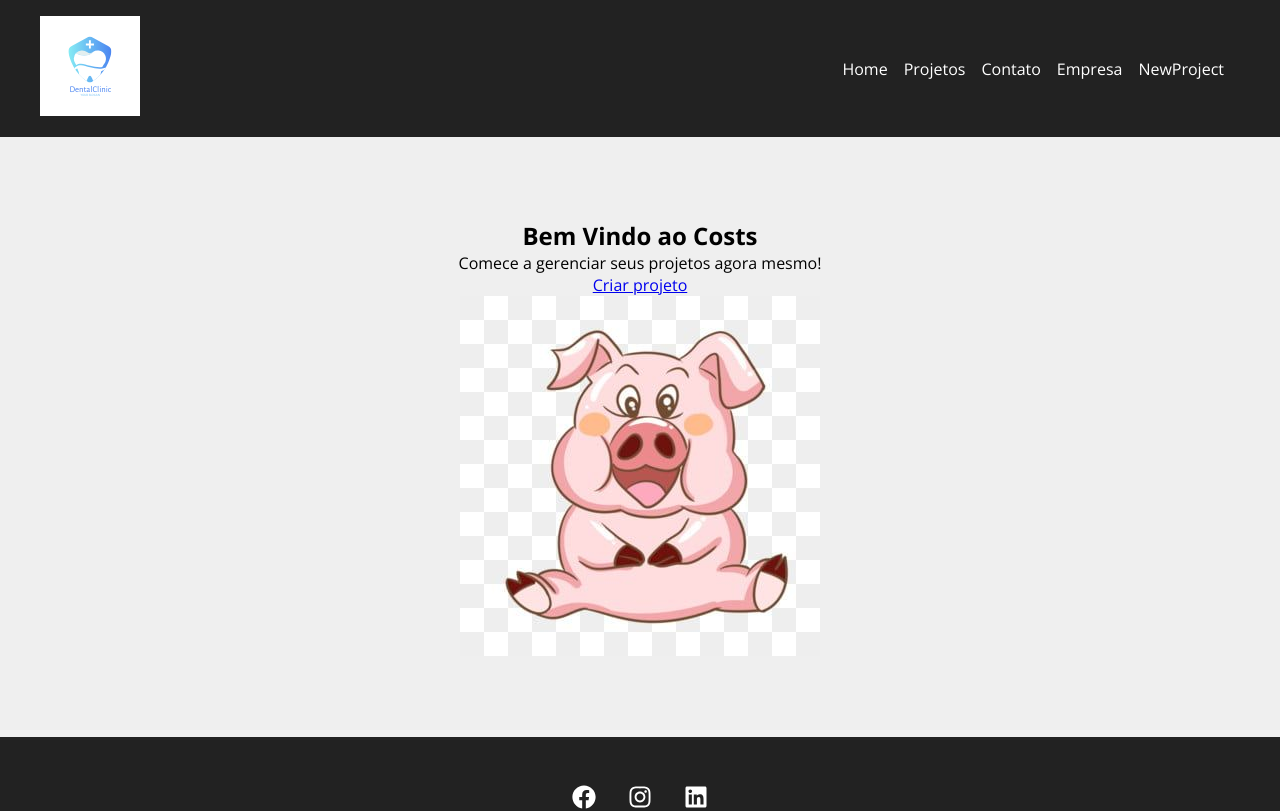
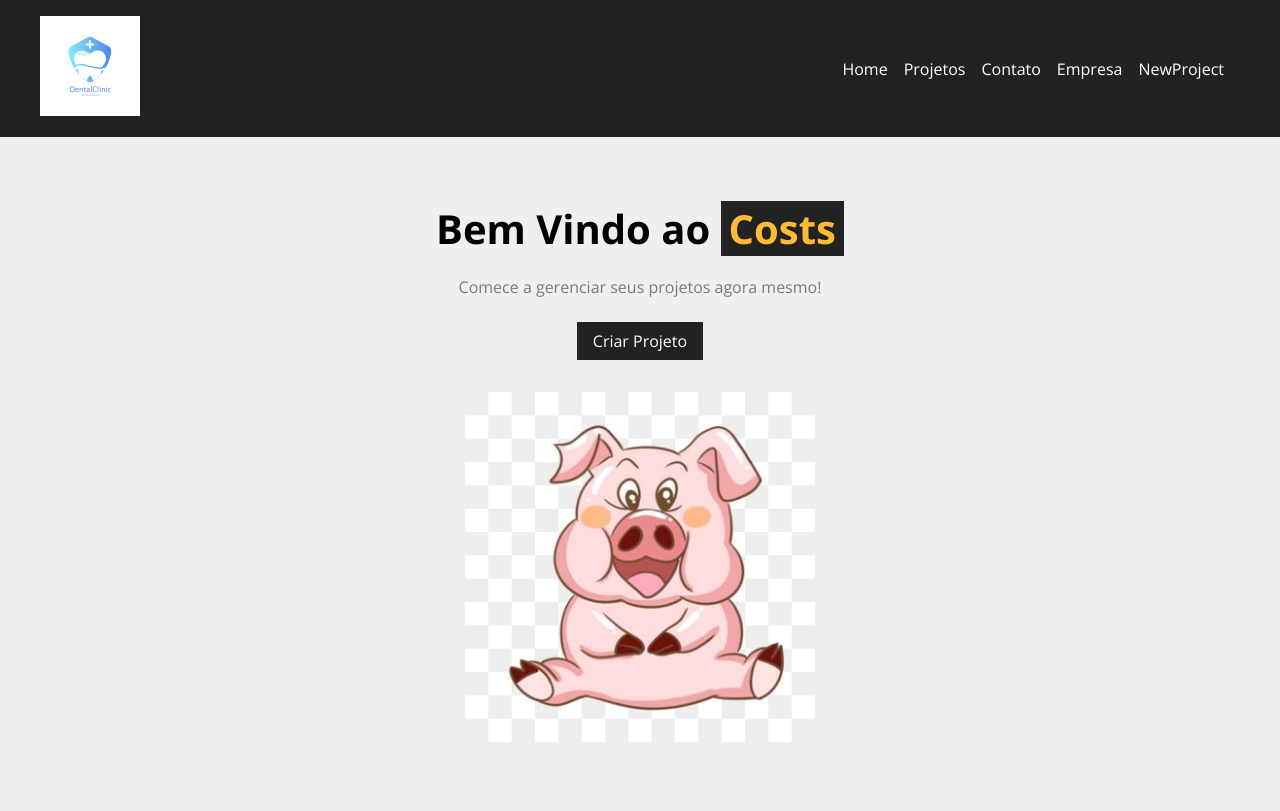
Before and after one commit to devlucasjac/costsreact, a React (Create React App) app: page / in a window 1280 px wide. Shown: the top 811 px of the page. Built offline with nearby package versions, Linux system fonts and the light colour scheme.

Commit message:
pagina Home concluida

```diff
--- a/src/App.js
+++ b/src/App.js
@@ -1,4 +1,4 @@
-import { Routes, Route, BrowserRouter as Router, Link } from "react-router-dom";
+import { Routes, Route, BrowserRouter as Router} from "react-router-dom";
 import Home from "./components/pages/Home.js";
 import Contact from "./components/pages/Contact.js";
 import Company from "./components/pages/Company.js";
--- /dev/null
+++ b/src/components/layout/LinkButton.js
@@ -0,0 +1,9 @@
+import style from "./LinkButton.module.css"
+
+import { Link } from "react-router-dom";
+
+function LinkButton({to, text}){
+    return (<Link className={style.btn} to={to}>{text}</Link>)
+}
+
+export default LinkButton;
--- /dev/null
+++ b/src/components/layout/LinkButton.module.css
@@ -0,0 +1,11 @@
+.btn{
+    background-color: #222;
+    color:#fff;
+    padding: .5em 1em;
+    text-decoration:none;
+    transition: 0.5s;
+}
+
+.btn:hover {
+    background-color: #ffbb33;
+}
--- a/src/components/pages/Home.js
+++ b/src/components/pages/Home.js
@@ -1,12 +1,14 @@
 import styles from "./Home.module.css";
 import savings from "../../img/savings.jpeg";
+
+import LinkButton from "../layout/LinkButton";
 
 function Home() {
   return (
     <section className={styles.home_container}>
-      <h1>Bem Vindo ao Costs</h1>
+      <h1>Bem Vindo ao <span>Costs</span></h1>
       <p>Comece a gerenciar seus projetos agora mesmo!</p>
-      <a href="/">Criar projeto</a>
+      <LinkButton to="/newProject" text="Criar Projeto"></LinkButton>
       <img src={savings} alt="sua mãe" />
     </section>
   );
--- a/src/components/pages/Home.module.css
+++ b/src/components/pages/Home.module.css
@@ -6,3 +6,24 @@
   flex-direction: column;
   padding: 4em;
 }
+
+.home_container h1{
+  font-size: 2.5em;
+  margin-bottom: .5em;
+}
+
+.home_container h1 span{
+  color:#ffbb33;
+  padding: 0 0.2em;
+  background-color: #222;
+}
+
+.home_container p{
+  margin-bottom: 1.5em;
+  color:#7b7b7b;
+}
+
+.home_container img{
+  width: 350px;
+  margin: 2em 0;
+}
```
